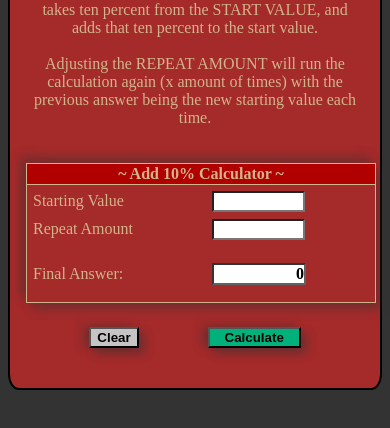
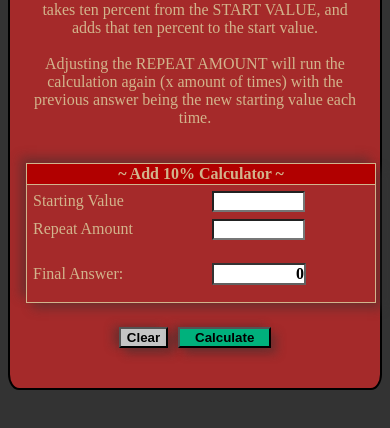
Before and after one commit to KrystalJean/ten-percent-calc, a plain HTML site: page index.html in a window 390 px wide. Shown: the part 142-570 px from the top of the page. Drawn offline with Linux system fonts and the light colour scheme.

Commit message:
mobile responsive

```diff
--- a/style.css
+++ b/style.css
@@ -76,7 +76,7 @@ td {
     text-align: center;
     width: auto;
     margin-top: 24px;
-    margin-right: 65px;
+    margin-right: 6px;
     box-shadow: rgba(51, 51, 51, 0.418) 6px 6px 10px,
     rgba(51, 51, 51, 0.418) -6px -1px 10px;
 
```
